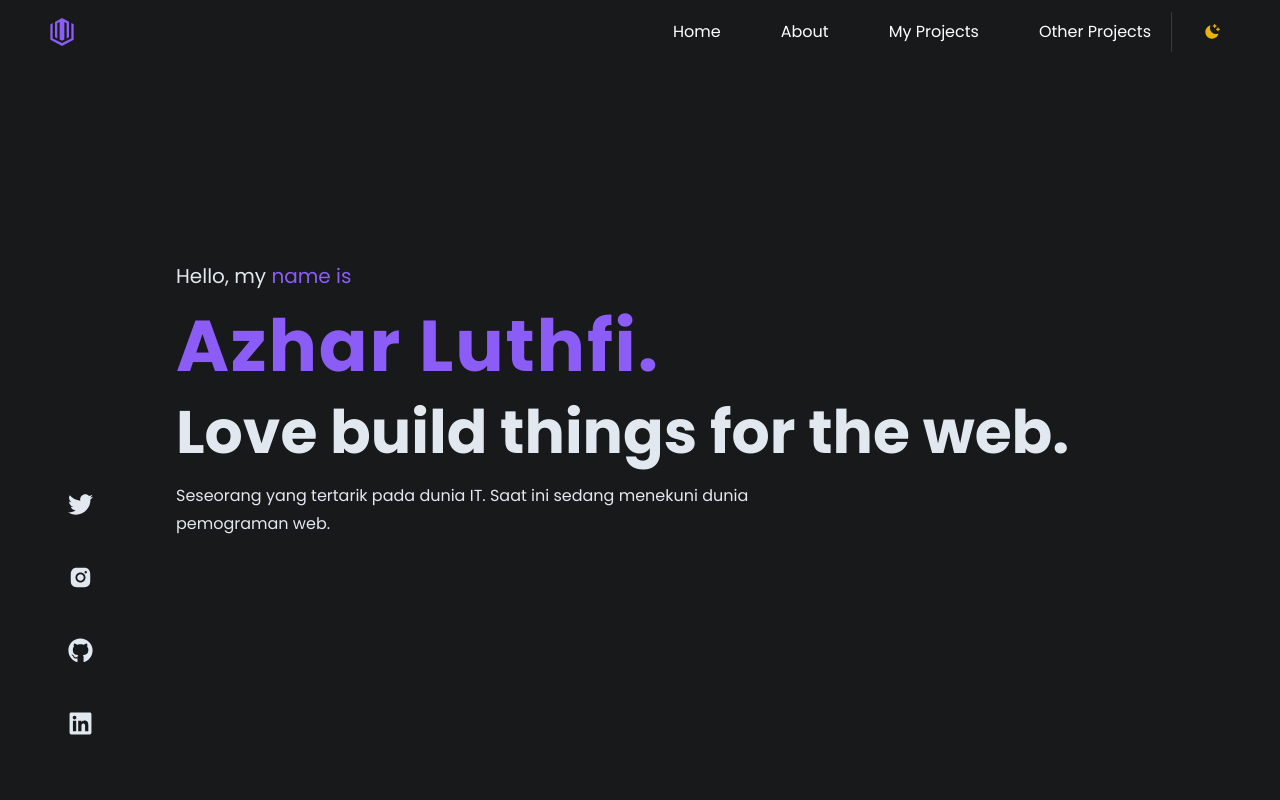
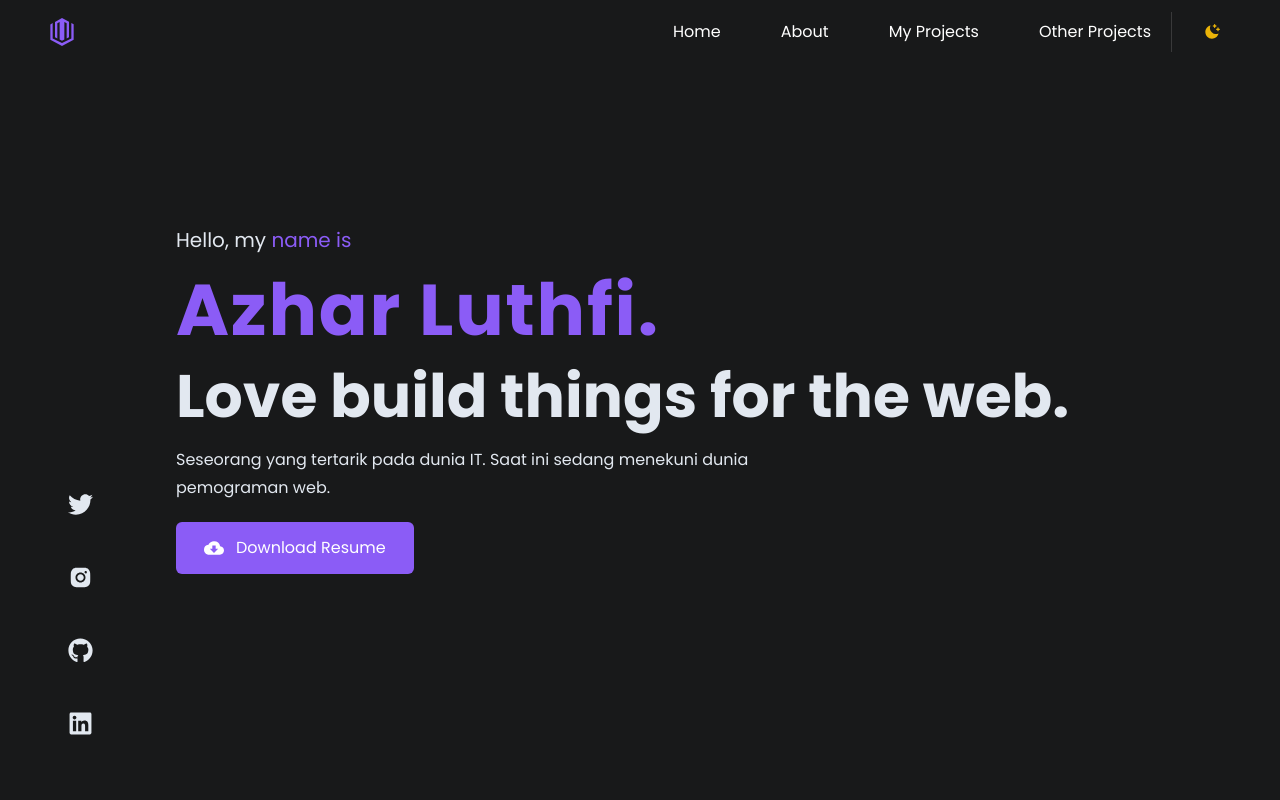
Before and after one commit to azharluthfi14/porto-web-v2, a React (Vite) app: page / in a window 1280 px wide. Both pictures are taken after a click on the link "Home". Shown: the top 800 px of the page. Built offline with nearby package versions, Linux system fonts and the light colour scheme.

Commit message:
Add resume

```diff
--- a/src/sections/Built.jsx
+++ b/src/sections/Built.jsx
@@ -1,9 +1,9 @@
 import React, { useEffect, useRef } from "react";
 import { FaGithub } from "react-icons/fa";
+import { srConfig } from "../config";
 import project1 from "../assets/project1-dark.png";
 import project2 from "../assets/cryptodashboard.jpeg";
 import LinkTag from "../components/LinkTag";
-import { srConfig } from "../config";
 import sr from "../utils/sr";
 import usePrefersReducedMotion from "../hooks/usePrefersReducedMotion";
 
@@ -12,8 +12,11 @@ const Built = () => {
     builtSection: `py-20 flex flex-col justify-center text-slate-800 dark:text-slate-200`,
     builtContent: `text-slate-800 dark:text-slate-200`,
     builtItem: `grid grid-flow-row md:grid-cols-2 md:space-x-10 mb-10`,
+    builtItemSecond: `grid grid-flow-row md:grid-cols-2 md:space-x-10 mt-10`,
     builtItemCover: `p-1.5 rounded-lg mb-8 bg-[#1f1f1f] overflow-hidden dark:border dark:border-dark-500`,
+    builtItemCoverSecond: `p-1.5 order-1 rounded-lg bg-white mt-8 md:mt-0 border overflow-hidden border-gray-200`,
     builtItemCoverImg: `object-cover w-full hover:scale-110	ease-in-out duration-500`,
+    builtItemContent: `space-y-5 flex flex-col justify-center`,
     builtItemHeading: `text-xl text-violet-600`,
     builtItemSubheading: `text-3xl font-bold`,
     builtItemText: `leading-7`,
@@ -45,7 +48,7 @@ const Built = () => {
               alt="project1"
             />
           </figure>
-          <div className="space-y-5 flex flex-col justify-center">
+          <div className={styles.builtItemContent}>
             <h1 className={styles.builtItemHeading}>Featured Project</h1>
             <h2 className={styles.builtItemSubheading}>Manchine Learning Web App</h2>
             <p className={styles.builtItemText}>
@@ -61,11 +64,11 @@ const Built = () => {
           </div>
         </div>
 
-        <div className="grid grid-flow-row md:grid-cols-2 md:space-x-10 mt-10">
-          <div className="space-y-5 flex flex-col justify-center">
-            <h1 className="text-xl text-violet-600">Featured Project</h1>
-            <h2 className="text-3xl font-bold">Cryptocap</h2>
-            <p className="leading-7">
+        <div className={styles.builtItemSecond}>
+          <div className={styles.builtItemContent}>
+            <h1 className={styles.builtItemHeading}>Featured Project</h1>
+            <h2 className={styles.builtItemSubheading}>Cryptocap</h2>
+            <p className={styles.builtItemText}>
               Memanfaatkan API dari Coinranking. Menampilkan sejumlah harga mata uang kripto seperti
               Bitcoin, Ethereum, dan Binance secara real-time.
             </p>
@@ -76,7 +79,7 @@ const Built = () => {
               <FaGithub className={styles.builtItemIcon} />
             </LinkTag>
           </div>
-          <figure className="p-1.5 order-1 rounded-lg bg-white mt-8 md:mt-0 border overflow-hidden border-gray-200">
+          <figure className={styles.builtItemCoverSecond}>
             <img
               className={styles.builtItemCoverImg}
               src={project2}
--- a/src/sections/Hero.jsx
+++ b/src/sections/Hero.jsx
@@ -1,4 +1,6 @@
 import { motion } from "framer-motion";
+import { MdCloudDownload } from "react-icons/md";
+import resume from "../file/resumeazhar.pdf";
 
 const Hero = () => {
   const styles = {
@@ -52,6 +54,15 @@ const Hero = () => {
           <motion.p variants={fadeAnimation} className={styles.heroText}>
             Seseorang yang tertarik pada dunia IT. Saat ini sedang menekuni dunia pemograman web.
           </motion.p>
+          <motion.a
+            className="flex justify-center items-center py-3.5 px-7 ease-in-out duration-300 rounded-md
+            bg-violet-500 text-white space-x-3 w-max hover:bg-violet-700"
+            href={resume}
+            variants={fadeAnimation}
+          >
+            <MdCloudDownload size={20} />
+            <span>Download Resume</span>
+          </motion.a>
         </motion.div>
       </section>
     </>
```
Also changed, not shown: 1 other file (tests, documents, lock files or other folders).
